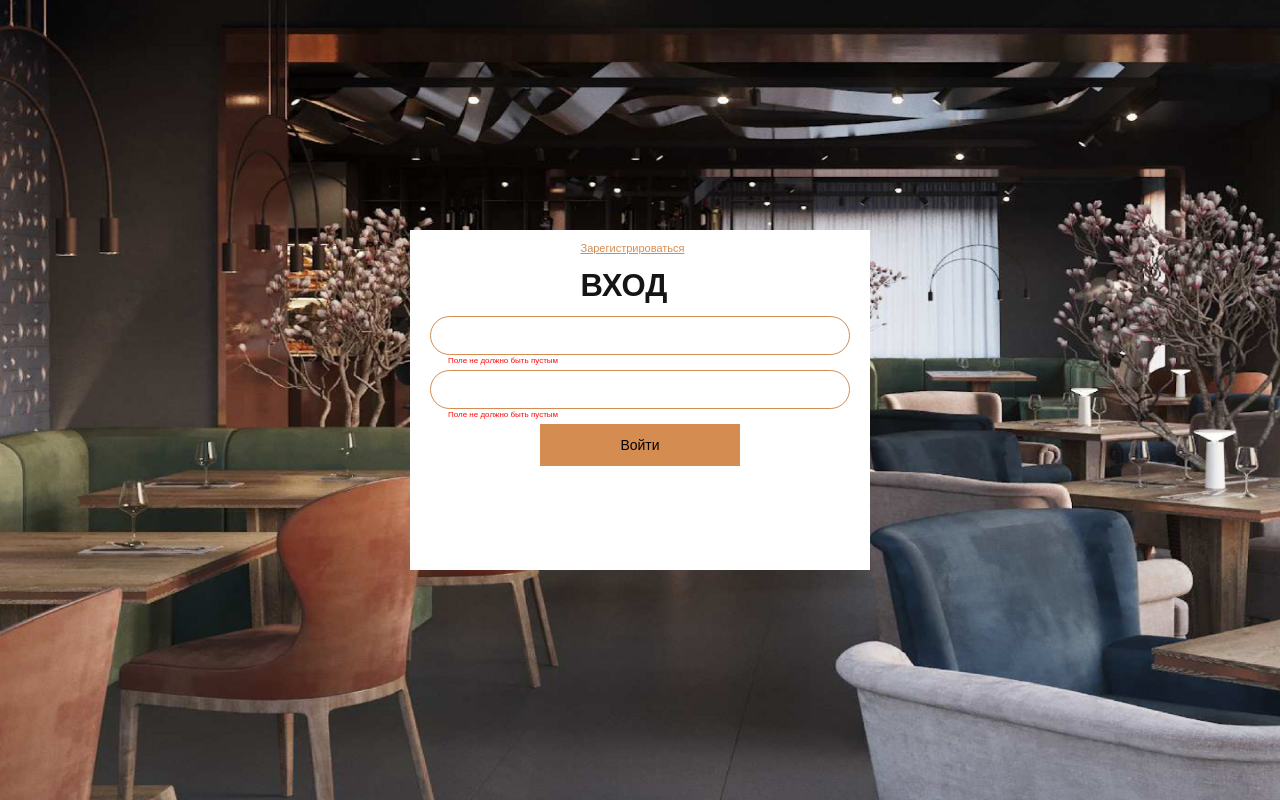
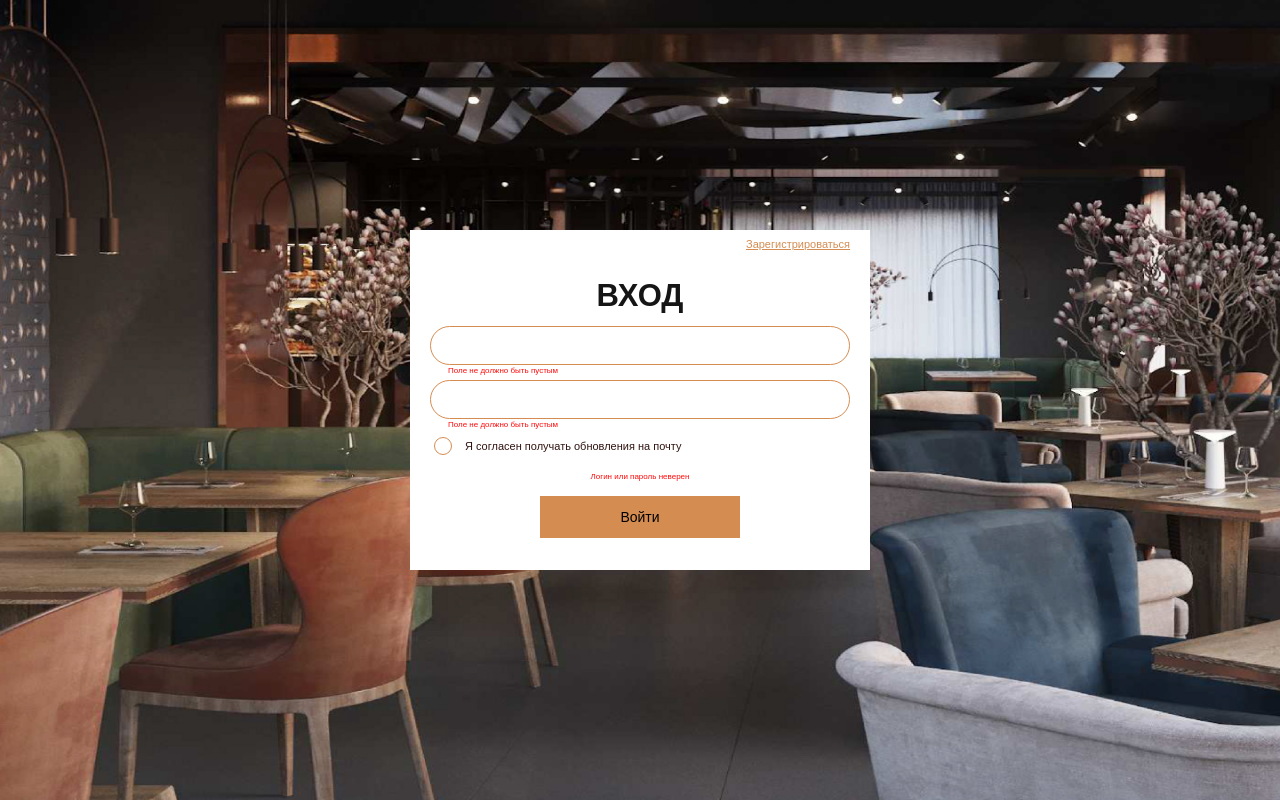
Before and after one commit to Ekaterina-Belkova/vue_restaurant_practice, a Vue app: page /auth in a window 1280 px wide. Built offline with nearby package versions, Linux system fonts and the light colour scheme.

Commit message:
added some elements to AuthPage

```diff
--- a/src/components/blocks/AuthForm.vue
+++ b/src/components/blocks/AuthForm.vue
@@ -1,28 +1,37 @@
 <template>
   <form action="" class="form">
-    <div class="form__header">
-      <span class="form__header-switch">
-        Зарегистрироваться
-      </span>
+    <span class="form__switch">
+      Зарегистрироваться
+    </span>
 
-      <h1 class="form__header-title">
-        Вход
-      </h1>
-    </div>
+    <h1 class="form__title">
+      Вход
+    </h1>
 
     <BaseInput
       type-input="text"
       error-message="Поле не должно быть пустым"
       @input-change="onInputChange"
     />
-    {{ emailValue }}
+    <!-- {{ emailValue }} -->
 
     <BaseInput
       type-input="password"
       error-message="Поле не должно быть пустым"
       @input-change="onInputChange"
     />
-    {{ passwordValue }}
+    <!-- {{ passwordValue }} -->
+
+    <div class="form__footer">
+      <input class="form__checkbox" type="checkbox" name="check">
+      <span class="form__text">
+        Я согласен получать обновления на почту
+      </span>
+    </div>
+
+    <span class="form__error">
+      Логин или пароль неверен
+    </span>
 
     <router-link to="/">
     <BaseRectangleButton text-btn="Войти"/>
@@ -79,12 +88,9 @@ export default {
   background: #FFF;
 }
 
-.form__header {
-  gap: 15px;
-}
-
-.form__header-switch {
-  padding-right: 15px;
+.form__switch {
+  display: flex;
+  align-self: flex-end;
   color: #D58C51;
   text-align: right;
   font-size: 11px;
@@ -93,11 +99,44 @@ export default {
   cursor: pointer;
 }
 
-.form__header-title {
+.form__title {
   padding-top: 15px;
   color: #161516;
   font-size: 31px;
   font-weight: 700;
   text-transform: uppercase;
 }
+
+.form__footer {
+  display: flex;
+  align-self: flex-start;
+  align-items: center;
+  gap: 10px;
+}
+.form__checkbox {
+  width: 18px;
+  height: 18px;
+  background-color: white;
+  border-radius: 50%;
+  // vertical-align: middle;
+  border: 1px solid #D58C51;
+  appearance: none;
+  // -webkit-appearance: none;
+  cursor: pointer;
+}
+.form__checkbox:checked {
+    background-color: #D58C51;
+}
+
+.form__text {
+  color: #301411;
+  font-size: 11px;
+  font-weight: 300;
+}
+
+.form__error {
+  color: #FF0B0B;
+  font-size: 8px;
+  font-weight: 300;
+}
 </style>
```
